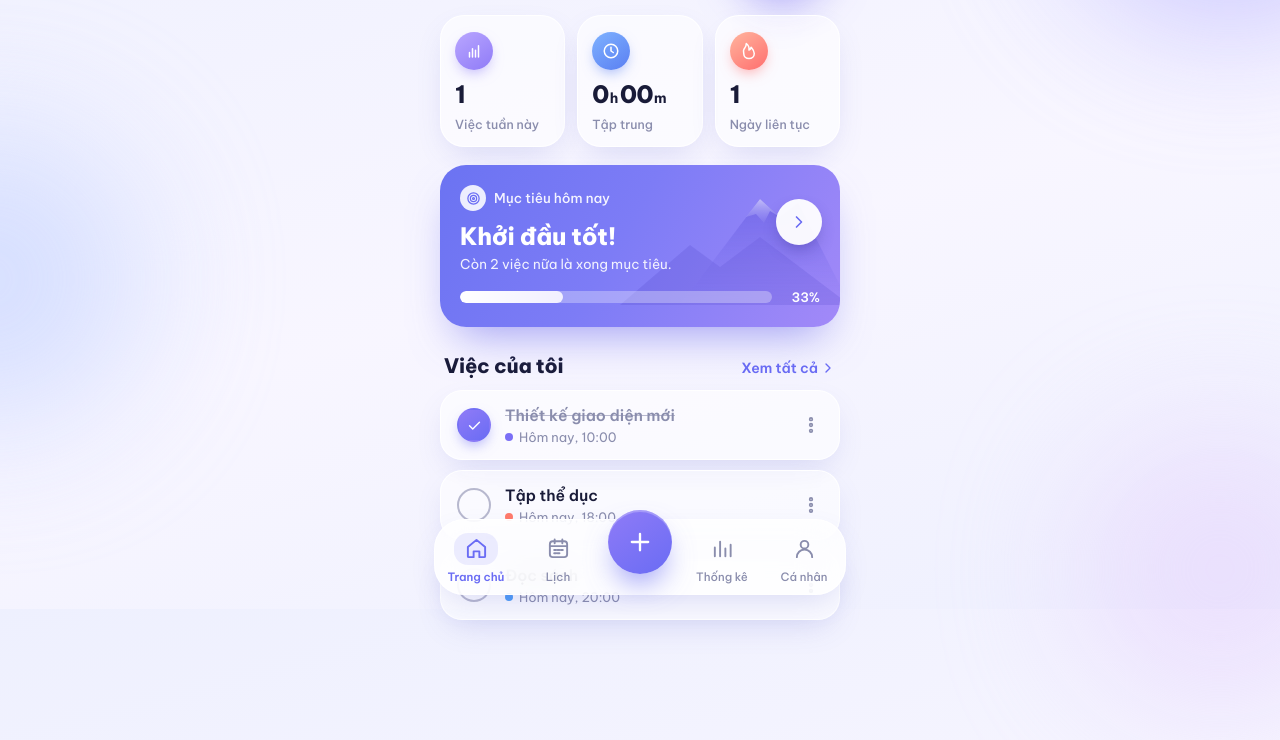
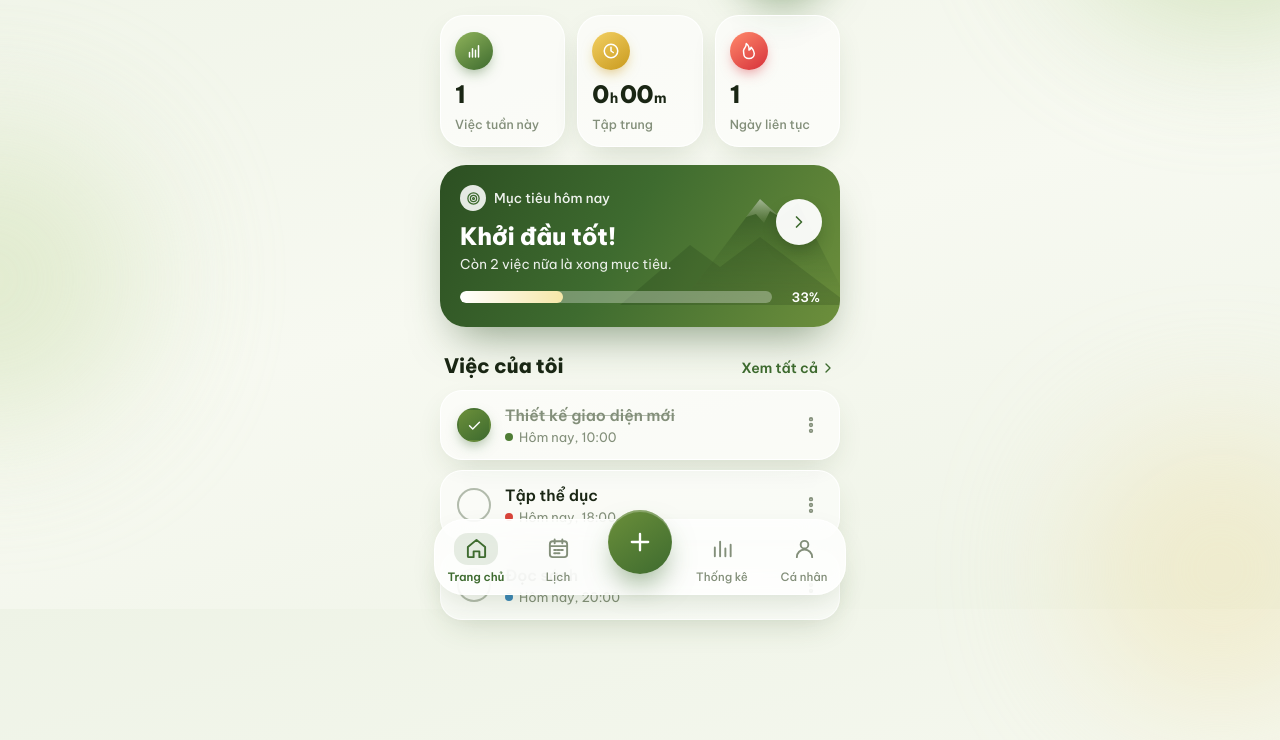
Before and after one commit to hoangakccm/ak-app, a plain HTML site: page index.html in a window 1280 px wide. Shown: the part 191-931 px from the top of the page. Drawn offline with Linux system fonts and the light colour scheme.

Commit message:
Switch theme to police olive green with gold and red accents
Co-Authored-By: Claude Opus 5.5 <noreply@anthropic.com>
Claude-Session: https://claude.ai/code/session_01K8VJiWVP1R9sVxdcKHYBoi

```diff
--- a/app.js
+++ b/app.js
@@ -56,7 +56,7 @@
     study: { name: 'Học tập', color: 'var(--c-study)' },
     personal: { name: 'Cá nhân', color: 'var(--c-personal)' },
   };
-  const EMOJIS = ['🧑🏻‍💻', '👨🏻', '👩🏻', '🧑🏻‍🎨', '🧑🏻‍🚀', '🦊', '🐼', '🐱', '🌸', '🌟', '🔥', '🎧'];
+  const EMOJIS = ['👮🏻‍♂️', '👮🏻‍♀️', '🧑🏻‍💻', '👨🏻', '👩🏻', '🧑🏻‍🎨', '🧑🏻‍🚀', '🦊', '🐼', '🐱', '🌸', '🌟', '🔥', '🎧', '⭐', '🇻🇳'];
 
   function dayLabel(k) {
     const t = keyOf();
@@ -82,7 +82,7 @@
     return {
       name: 'Hoàng',
       tagline: 'Hôm nay thật năng suất và chinh phục mục tiêu nhé.',
-      avatar: { type: 'emoji', value: '🧑🏻‍💻' },
+      avatar: { type: 'emoji', value: '👮🏻‍♂️' },
       theme: 'auto',
       focusPreset: 25,
       tasks: [
@@ -226,17 +226,17 @@
 
       <section class="stats">
         <button class="stat glass" data-act="go-analytics">
-          <span class="stat-ic ic-purple">${ic('bars', 'stroke-width="2.6"')}</span>
+          <span class="stat-ic ic-green">${ic('bars', 'stroke-width="2.6"')}</span>
           <span class="stat-val">${weekDone()}</span>
           <span class="stat-lbl">Việc tuần này</span>
         </button>
         <button class="stat glass" data-act="focus">
-          <span class="stat-ic ic-blue">${ic('clock', 'stroke-width="2.4"')}</span>
+          <span class="stat-ic ic-gold">${ic('clock', 'stroke-width="2.4"')}</span>
           <span class="stat-val" id="focus-stat">${f.h}<small>h</small>${pad(f.m)}<small>m</small></span>
           <span class="stat-lbl">${S.timer && S.timer.endsAt ? 'Đang chạy…' : 'Tập trung'}</span>
         </button>
         <button class="stat glass" data-act="go-analytics">
-          <span class="stat-ic ic-orange">${ic('flame', 'stroke-width="2.2"')}</span>
+          <span class="stat-ic ic-red">${ic('flame', 'stroke-width="2.2"')}</span>
           <span class="stat-val">${streak()}</span>
           <span class="stat-lbl">Ngày liên tục</span>
         </button>
@@ -245,12 +245,12 @@
       <button class="goal" data-act="go-analytics">
         <svg class="mtn" viewBox="0 0 230 140" aria-hidden="true">
           <defs>
-            <linearGradient id="mg" x1="0" y1="0" x2="0" y2="1"><stop offset="0" stop-color="#fff" stop-opacity=".9"/><stop offset="1" stop-color="#c7c3ff" stop-opacity=".1"/></linearGradient>
-            <linearGradient id="mg2" x1="0" y1="0" x2="0" y2="1"><stop offset="0" stop-color="#5a4fd8" stop-opacity=".9"/><stop offset="1" stop-color="#7b72ee" stop-opacity="0"/></linearGradient>
+            <linearGradient id="mg" x1="0" y1="0" x2="0" y2="1"><stop offset="0" stop-color="#fff" stop-opacity=".9"/><stop offset="1" stop-color="#d8e6b8" stop-opacity=".1"/></linearGradient>
+            <linearGradient id="mg2" x1="0" y1="0" x2="0" y2="1"><stop offset="0" stop-color="#1f3a17" stop-opacity=".9"/><stop offset="1" stop-color="#4d7432" stop-opacity="0"/></linearGradient>
           </defs>
           <path d="M60 140 140 34l20 18 18-14 52 102z" fill="url(#mg2)"/>
           <path d="M140 34l-14 18 10-3 8 9 6-12 10 6z" fill="url(#mg)"/>
-          <path d="M0 140 70 80l30 22 40-30 90 68z" fill="#4d43c9" opacity=".35"/>
+          <path d="M0 140 70 80l30 22 40-30 90 68z" fill="#1c3315" opacity=".35"/>
         </svg>
         <div class="goal-tag"><span class="ring">${ic('target', 'stroke-width="2.4"')}</span>Mục tiêu hôm nay</div>
         <h2>${title}</h2>
@@ -337,13 +337,13 @@
       <h1 class="page-title">Thống kê</h1>
       <p class="page-sub">Nhìn lại 7 ngày gần nhất của bạn.</p>
       <div class="kpis">
-        <div class="kpi glass"><span class="stat-ic ic-purple">${ic('target', 'stroke-width="2.4"')}</span><div class="v">${rate}<small>%</small></div><div class="l">Tỉ lệ hoàn thành</div></div>
-        <div class="kpi glass"><span class="stat-ic ic-blue">${ic('clock', 'stroke-width="2.4"')}</span><div class="v">${focusTot.h}<small>h</small> ${pad(focusTot.m)}<small>m</small></div><div class="l">Thời gian tập trung</div></div>
-        <div class="kpi glass"><span class="stat-ic ic-orange">${ic('flame', 'stroke-width="2.2"')}</span><div class="v">${bestStreak()}<small> ngày</small></div><div class="l">Chuỗi dài nhất</div></div>
-        <div class="kpi glass"><span class="stat-ic ic-purple">${ic('check', 'stroke-width="3"')}</span><div class="v">${totalDone}</div><div class="l">Tổng việc đã xong</div></div>
+        <div class="kpi glass"><span class="stat-ic ic-green">${ic('target', 'stroke-width="2.4"')}</span><div class="v">${rate}<small>%</small></div><div class="l">Tỉ lệ hoàn thành</div></div>
+        <div class="kpi glass"><span class="stat-ic ic-gold">${ic('clock', 'stroke-width="2.4"')}</span><div class="v">${focusTot.h}<small>h</small> ${pad(focusTot.m)}<small>m</small></div><div class="l">Thời gian tập trung</div></div>
+        <div class="kpi glass"><span class="stat-ic ic-red">${ic('flame', 'stroke-width="2.2"')}</span><div class="v">${bestStreak()}<small> ngày</small></div><div class="l">Chuỗi dài nhất</div></div>
+        <div class="kpi glass"><span class="stat-ic ic-green">${ic('check', 'stroke-width="3"')}</span><div class="v">${totalDone}</div><div class="l">Tổng việc đã xong</div></div>
       </div>
       <div class="card glass"><div class="card-head"><h4>Việc hoàn thành</h4><span>${doneArr.reduce((a, b) => a + b, 0)} việc</span></div>${barChart(doneArr, '', '')}</div>
-      <div class="card glass"><div class="card-head"><h4>Phút tập trung</h4><span>${focusArr.reduce((a, b) => a + b, 0)} phút</span></div>${barChart(focusArr, 'blue', '')}</div>
+      <div class="card glass"><div class="card-head"><h4>Phút tập trung</h4><span>${focusArr.reduce((a, b) => a + b, 0)} phút</span></div>${barChart(focusArr, 'gold', '')}</div>
       <div class="card glass"><div class="card-head"><h4>Theo danh mục</h4><span>Tất cả thời gian</span></div>${catRows}</div>
       <button class="btn btn-primary btn-block" data-act="focus">${ic('play')} Bắt đầu phiên tập trung</button>`;
   }
@@ -612,7 +612,7 @@
       <div class="seg" id="t-presets" style="margin-bottom:18px">${[15, 25, 45, 60].map((p) => `<button data-p="${p}">${p} phút</button>`).join('')}</div>
       <div class="timer">
         <svg viewBox="0 0 240 240" aria-hidden="true">
-          <defs><linearGradient id="tg" x1="0" y1="0" x2="1" y2="1"><stop offset="0" stop-color="#a08cff"/><stop offset="1" stop-color="#6a6cf4"/></linearGradient></defs>
+          <defs><linearGradient id="tg" x1="0" y1="0" x2="1" y2="1"><stop offset="0" stop-color="#8fb35a"/><stop offset="1" stop-color="#3e6b2f"/></linearGradient></defs>
           <circle class="track" cx="120" cy="120" r="108" fill="none" stroke-width="14"/>
           <circle class="prog" id="t-prog" cx="120" cy="120" r="108" fill="none" stroke-width="14" stroke-linecap="round" stroke-dasharray="${C}" stroke-dashoffset="${C}"/>
         </svg>
--- a/styles.css
+++ b/styles.css
@@ -1,27 +1,27 @@
 /* ================= Tokens ================= */
 :root {
-  --bg-1: #eef0fe;
-  --bg-2: #f8f6ff;
-  --blob-1: #b9b4ff;
-  --blob-2: #c9d6ff;
-  --blob-3: #e4cdfd;
-  --text: #191b38;
-  --text-2: #4a4d6e;
-  --muted: #8a8dad;
-  --primary: #6a6cf4;
-  --primary-2: #8f7bf7;
-  --primary-soft: rgba(106, 108, 244, 0.12);
+  --bg-1: #eef3e6;
+  --bg-2: #f7f9f1;
+  --blob-1: #c3d9a6;
+  --blob-2: #d9e6c2;
+  --blob-3: #efe2b0;
+  --text: #1a2614;
+  --text-2: #45523d;
+  --muted: #838f7a;
+  --primary: #3e6b2f;
+  --primary-2: #6b8f3a;
+  --primary-soft: rgba(62, 107, 47, 0.12);
   --glass: rgba(255, 255, 255, 0.55);
   --glass-strong: rgba(255, 255, 255, 0.82);
   --glass-border: rgba(255, 255, 255, 0.9);
-  --line: rgba(120, 124, 190, 0.14);
-  --shadow: 0 12px 32px -10px rgba(88, 92, 200, 0.22);
-  --shadow-lg: 0 24px 60px -18px rgba(88, 92, 200, 0.4);
+  --line: rgba(80, 105, 60, 0.15);
+  --shadow: 0 12px 32px -10px rgba(55, 85, 35, 0.2);
+  --shadow-lg: 0 24px 60px -18px rgba(55, 85, 35, 0.38);
   --track: rgba(255, 255, 255, 0.35);
-  --c-work: #7b6ff6;
-  --c-health: #ff7a6b;
-  --c-study: #4f9cf7;
-  --c-personal: #2fbf9b;
+  --c-work: #4f7d35;
+  --c-health: #d9443a;
+  --c-study: #3a86b8;
+  --c-personal: #d1a22a;
   --radius: 24px;
   --radius-sm: 16px;
   --safe-b: env(safe-area-inset-bottom, 0px);
@@ -31,19 +31,19 @@
 
 @media (prefers-color-scheme: dark) {
   :root:not([data-theme="light"]) {
-    --bg-1: #111228;
-    --bg-2: #181a36;
-    --blob-1: #3b33a8;
-    --blob-2: #22337a;
-    --blob-3: #4b2a7d;
-    --text: #eef0ff;
-    --text-2: #c3c5e6;
-    --muted: #8e91bb;
-    --primary: #8183ff;
-    --primary-2: #a08cff;
-    --primary-soft: rgba(129, 131, 255, 0.16);
-    --glass: rgba(38, 40, 82, 0.5);
-    --glass-strong: rgba(44, 46, 92, 0.86);
+    --bg-1: #0e180c;
+    --bg-2: #152312;
+    --blob-1: #2d4a22;
+    --blob-2: #1d3819;
+    --blob-3: #4a4317;
+    --text: #eef4e6;
+    --text-2: #c4d0b8;
+    --muted: #8f9d85;
+    --primary: #6f9f45;
+    --primary-2: #8db860;
+    --primary-soft: rgba(141, 184, 96, 0.16);
+    --glass: rgba(32, 50, 28, 0.55);
+    --glass-strong: rgba(36, 56, 32, 0.9);
     --glass-border: rgba(255, 255, 255, 0.08);
     --line: rgba(255, 255, 255, 0.08);
     --shadow: 0 12px 32px -12px rgba(0, 0, 0, 0.5);
@@ -53,19 +53,19 @@
   }
 }
 :root[data-theme="dark"] {
-  --bg-1: #111228;
-  --bg-2: #181a36;
-  --blob-1: #3b33a8;
-  --blob-2: #22337a;
-  --blob-3: #4b2a7d;
-  --text: #eef0ff;
-  --text-2: #c3c5e6;
-  --muted: #8e91bb;
-  --primary: #8183ff;
-  --primary-2: #a08cff;
-  --primary-soft: rgba(129, 131, 255, 0.16);
-  --glass: rgba(38, 40, 82, 0.5);
-  --glass-strong: rgba(44, 46, 92, 0.86);
+  --bg-1: #0e180c;
+  --bg-2: #152312;
+  --blob-1: #2d4a22;
+  --blob-2: #1d3819;
+  --blob-3: #4a4317;
+  --text: #eef4e6;
+  --text-2: #c4d0b8;
+  --muted: #8f9d85;
+  --primary: #6f9f45;
+  --primary-2: #8db860;
+  --primary-soft: rgba(141, 184, 96, 0.16);
+  --glass: rgba(32, 50, 28, 0.55);
+  --glass-strong: rgba(36, 56, 32, 0.9);
   --glass-border: rgba(255, 255, 255, 0.08);
   --line: rgba(255, 255, 255, 0.08);
   --shadow: 0 12px 32px -12px rgba(0, 0, 0, 0.5);
@@ -140,9 +140,9 @@ svg { display: block; }
 
 .avatar {
   width: 116px; height: 116px; border-radius: 50%; position: relative;
-  background: radial-gradient(circle at 30% 25%, #b8c2ff 0%, #8d83f6 55%, #6f66e8 100%);
+  background: radial-gradient(circle at 30% 25%, #c9dca5 0%, #6b8f3a 55%, #3e6b2f 100%);
   display: grid; place-items: center; overflow: hidden;
-  box-shadow: 0 18px 40px -12px rgba(106, 92, 240, .55), inset 0 -8px 20px rgba(60, 40, 180, .25);
+  box-shadow: 0 18px 40px -12px rgba(62, 107, 47, .55), inset 0 -8px 20px rgba(30, 55, 20, .3);
   font-size: 58px; flex-shrink: 0;
 }
 .avatar img { width: 100%; height: 100%; object-fit: cover; }
@@ -161,9 +161,9 @@ svg { display: block; }
   width: 38px; height: 38px; border-radius: 50%; display: grid; place-items: center; color: #fff;
 }
 .stat-ic svg { width: 18px; height: 18px; }
-.ic-purple { background: linear-gradient(145deg, #b9a6ff, #8f7bf7); box-shadow: 0 6px 14px -4px rgba(143,123,247,.6); }
-.ic-blue { background: linear-gradient(145deg, #7fb2ff, #5a7ff2); box-shadow: 0 6px 14px -4px rgba(90,127,242,.6); }
-.ic-orange { background: linear-gradient(145deg, #ffb59e, #ff6e6e); box-shadow: 0 6px 14px -4px rgba(255,110,110,.6); }
+.ic-green { background: linear-gradient(145deg, #8fb35a, #3e6b2f); box-shadow: 0 6px 14px -4px rgba(62,107,47,.55); }
+.ic-gold { background: linear-gradient(145deg, #f3d062, #c99a1e); box-shadow: 0 6px 14px -4px rgba(201,154,30,.6); }
+.ic-red { background: linear-gradient(145deg, #ff8a6b, #d6303a); box-shadow: 0 6px 14px -4px rgba(214,48,58,.55); }
 .stat-val { font-size: 24px; font-weight: 800; letter-spacing: -.02em; margin-top: auto; line-height: 1; }
 .stat-val small { font-size: 14px; font-weight: 700; margin: 0 2px 0 1px; }
 .stat-lbl { font-size: 12.5px; color: var(--muted); font-weight: 500; white-space: nowrap; overflow: hidden; text-overflow: ellipsis; }
@@ -172,8 +172,8 @@ svg { display: block; }
 .goal {
   position: relative; overflow: hidden; border-radius: 26px; padding: 20px 20px 22px;
   color: #fff; display: block; width: 100%; text-align: left; margin-bottom: 26px;
-  background: linear-gradient(120deg, #6b73f2 0%, #7d7cf6 45%, #a289f8 100%);
-  box-shadow: 0 22px 44px -16px rgba(98, 96, 235, .6);
+  background: linear-gradient(120deg, #2c4f22 0%, #3e6b2f 45%, #6d8f3c 100%);
+  box-shadow: 0 22px 44px -16px rgba(44, 79, 34, .55);
 }
 .goal .mtn { position: absolute; right: -10px; top: 0; width: 230px; height: 140px; opacity: .55; }
 .goal-tag { display: flex; align-items: center; gap: 8px; font-size: 13.5px; opacity: .92; font-weight: 500; position: relative; }
@@ -184,7 +184,7 @@ svg { display: block; }
 .goal-arrow {
   position: absolute; right: 18px; top: 34px; width: 46px; height: 46px; border-radius: 50%;
   background: rgba(255,255,255,.95); color: var(--primary); display: grid; place-items: center;
-  box-shadow: 0 8px 18px -6px rgba(40, 30, 120, .45);
+  box-shadow: 0 8px 18px -6px rgba(20, 40, 12, .45);
 }
 .goal-arrow svg { width: 20px; height: 20px; }
 .goal-progress { display: flex; align-items: center; gap: 12px; position: relative; }
@@ -192,7 +192,7 @@ svg { display: block; }
 .goal .bar { background: rgba(255,255,255,.3); }
 .bar > i {
   display: block; height: 100%; border-radius: inherit; width: 0;
-  background: linear-gradient(90deg, #fff, #f1efff);
+  background: linear-gradient(90deg, #fff, #f6e7a8);
   transition: width .8s cubic-bezier(.2,.8,.2,1);
 }
 .goal-progress span { font-size: 13px; font-weight: 600; min-width: 36px; text-align: right; }
@@ -221,7 +221,7 @@ svg { display: block; }
 .task.done .check {
   border-color: transparent;
   background: linear-gradient(145deg, var(--primary-2), var(--primary));
-  box-shadow: 0 6px 14px -4px rgba(106,108,244,.6);
+  box-shadow: 0 6px 14px -4px rgba(62,107,47,.55);
 }
 .task.done .check svg { opacity: 1; transform: none; }
 .task.pop .check { animation: pop .35s ease; }
@@ -260,7 +260,7 @@ svg { display: block; }
   justify-self: center; width: 64px; height: 64px; border-radius: 50%; margin-top: -30px;
   background: linear-gradient(145deg, var(--primary-2), var(--primary));
   color: #fff; display: grid; place-items: center;
-  box-shadow: 0 16px 30px -8px rgba(106, 108, 244, .7), inset 0 2px 0 rgba(255,255,255,.25);
+  box-shadow: 0 16px 30px -8px rgba(62, 107, 47, .6), inset 0 2px 0 rgba(255,255,255,.25);
   transition: transform .15s ease;
 }
 .fab:active { transform: scale(.92); }
@@ -276,7 +276,7 @@ svg { display: block; }
 .btn svg { width: 20px; height: 20px; }
 .btn-primary {
   background: linear-gradient(135deg, var(--primary-2), var(--primary)); color: #fff;
-  box-shadow: 0 12px 24px -10px rgba(106,108,244,.7);
+  box-shadow: 0 12px 24px -10px rgba(62,107,47,.6);
 }
 .btn-ghost { background: var(--primary-soft); color: var(--primary); }
 .btn-danger { background: rgba(255, 110, 110, .12); color: #f05454; }
@@ -305,11 +305,11 @@ svg { display: block; }
 
 .seg { display: grid; grid-auto-flow: column; grid-auto-columns: 1fr; background: var(--primary-soft); border-radius: 16px; padding: 4px; gap: 4px; }
 .seg button { height: 40px; border-radius: 12px; font-size: 14px; font-weight: 600; color: var(--text-2); }
-.seg button.on { background: var(--glass-strong); color: var(--primary); box-shadow: 0 4px 12px -6px rgba(80,80,200,.35); }
+.seg button.on { background: var(--glass-strong); color: var(--primary); box-shadow: 0 4px 12px -6px rgba(55,85,35,.3); }
 
 /* ================= Sheet ================= */
 .backdrop {
-  position: fixed; inset: 0; background: rgba(22, 20, 60, .32); z-index: 40;
+  position: fixed; inset: 0; background: rgba(14, 26, 10, .36); z-index: 40;
   -webkit-backdrop-filter: blur(4px); backdrop-filter: blur(4px);
   animation: fade .2s ease both;
 }
@@ -366,7 +366,7 @@ svg { display: block; }
 .day .dots { display: flex; gap: 3px; height: 5px; }
 .day .dots i { width: 5px; height: 5px; border-radius: 50%; background: var(--primary); opacity: .55; }
 .day.today b { color: var(--primary); }
-.day.sel { background: linear-gradient(160deg, var(--primary-2), var(--primary)); color: rgba(255,255,255,.85); box-shadow: 0 10px 20px -8px rgba(106,108,244,.7); }
+.day.sel { background: linear-gradient(160deg, var(--primary-2), var(--primary)); color: rgba(255,255,255,.85); box-shadow: 0 10px 20px -8px rgba(62,107,47,.6); }
 .day.sel b { color: #fff; }
 .day.sel .dots i { background: #fff; opacity: .9; }
 
@@ -390,8 +390,8 @@ svg { display: block; }
   transition: height .8s cubic-bezier(.2,.8,.2,1);
 }
 .bar-col.today .b { background: linear-gradient(180deg, var(--primary-2), var(--primary)); }
-.bars.blue .bar-col .b { background: color-mix(in srgb, #5a7ff2 22%, transparent); }
-.bars.blue .bar-col.today .b { background: linear-gradient(180deg, #7fb2ff, #5a7ff2); }
+.bars.gold .bar-col .b { background: color-mix(in srgb, #c99a1e 24%, transparent); }
+.bars.gold .bar-col.today .b { background: linear-gradient(180deg, #f3d062, #c99a1e); }
 .bar-col .lbl { font-size: 12px; color: var(--muted); font-weight: 500; }
 .bar-col.today .lbl { color: var(--primary); font-weight: 700; }
 .cat-row { display: grid; grid-template-columns: 96px 1fr 44px; align-items: center; gap: 10px; margin-bottom: 12px; font-size: 14px; }
--- a/sw.js
+++ b/sw.js
@@ -1,5 +1,5 @@
 // Service worker: cho phép app chạy offline sau lần mở đầu tiên.
-const CACHE = 'ak-planner-v1';
+const CACHE = 'ak-planner-v2';
 const ASSETS = ['./', 'index.html', 'styles.css', 'app.js', 'manifest.webmanifest', 'icons/icon.svg', 'icons/icon-192.png', 'icons/icon-512.png'];
 
 self.addEventListener('install', (e) => {
```
Also changed, not shown: index.html (+2 -2 lines), icons/icon-192.png, icons/icon-512.png, icons/icon.svg, manifest.webmanifest, 1 other file.
